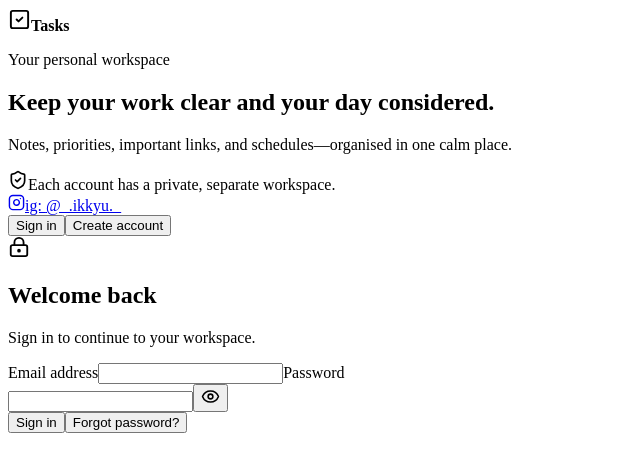
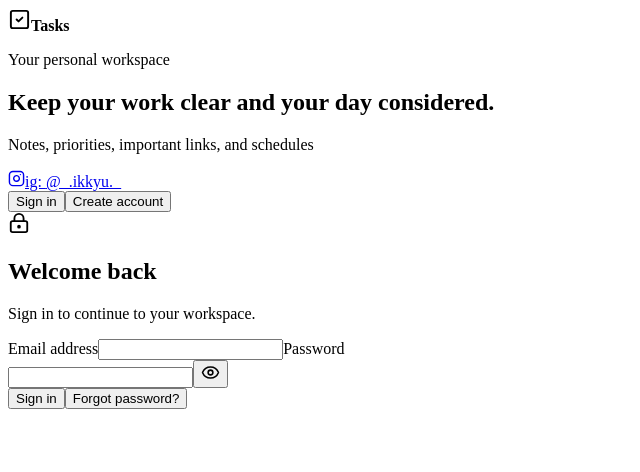
Before and after one commit to Supk-Ikkyu/tasks, a React (Vite) app: page / in a window 1280 px wide. Shown: the top 472 px of the page, without its empty margins (0-640 px from the left). Built offline with nearby package versions, Linux system fonts and the light colour scheme; no server answers; the HTML template or start-up script is replaced by a standard one.

Commit message:
Simplify login page content

```diff
--- a/src/pages/Login.tsx
+++ b/src/pages/Login.tsx
@@ -106,10 +106,9 @@ export function Login() {
         <div className="login-copy">
           <p className="eyebrow">Your personal workspace</p>
           <h1>Keep your work clear and your day considered.</h1>
-          <p>Notes, priorities, important links, and schedules—organised in one calm place.</p>
+          <p>Notes, priorities, important links, and schedules</p>
         </div>
         <div className="login-meta">
-          <div className="privacy-note"><ShieldCheck size={20} /><span>Each account has a private, separate workspace.</span></div>
           <a className="login-instagram" href="https://www.instagram.com/_.ikkyu._/" target="_blank" rel="noreferrer" aria-label="Open Instagram profile @_.ikkyu._">
             <Instagram size={17} />ig: <span>@_.ikkyu._</span>
           </a>
--- a/src/styles.css
+++ b/src/styles.css
@@ -336,7 +336,6 @@ input:disabled { cursor: not-allowed; opacity: 0.68; }
 .login-copy h1 { max-width: 650px; margin-bottom: 22px; font-size: clamp(2.5rem, 5.7vw, 5rem); line-height: 1.02; }
 .login-copy > p:last-child { max-width: 570px; margin: 0; color: #5d646a; font-size: 1.02rem; line-height: 1.75; }
 :root[data-theme="dark"] .login-copy > p:last-child { color: #bcc6ce; }
-.privacy-note { display: flex; width: max-content; max-width: 100%; align-items: center; gap: 10px; padding: 11px 14px; border: 1px solid rgba(37, 48, 68, 0.16); border-radius: 12px; background: rgba(255, 255, 255, 0.28); font-size: 0.82rem; }
 .login-meta { display: flex; flex-wrap: wrap; align-items: center; gap: 10px; }
 .login-instagram { display: inline-flex; min-height: 42px; align-items: center; gap: 7px; padding: 10px 13px; border: 1px solid rgba(37, 48, 68, 0.16); border-radius: 12px; background: rgba(255, 255, 255, 0.28); color: inherit; font-size: 0.8rem; text-decoration: none; transition: background 150ms ease, transform 150ms ease; }
 .login-instagram:hover { background: rgba(255, 255, 255, 0.46); transform: translateY(-1px); }
@@ -416,7 +415,6 @@ input:disabled { cursor: not-allowed; opacity: 0.68; }
   .login-intro { min-height: 38vh; padding: 28px 24px; }
   .login-copy { padding: 52px 0 28px; }
   .login-copy h1 { margin-bottom: 14px; font-size: clamp(2.25rem, 12vw, 3.8rem); }
-  .privacy-note { display: none; }
   .login-panel { padding: 34px 22px 52px; }
 }
 
```
